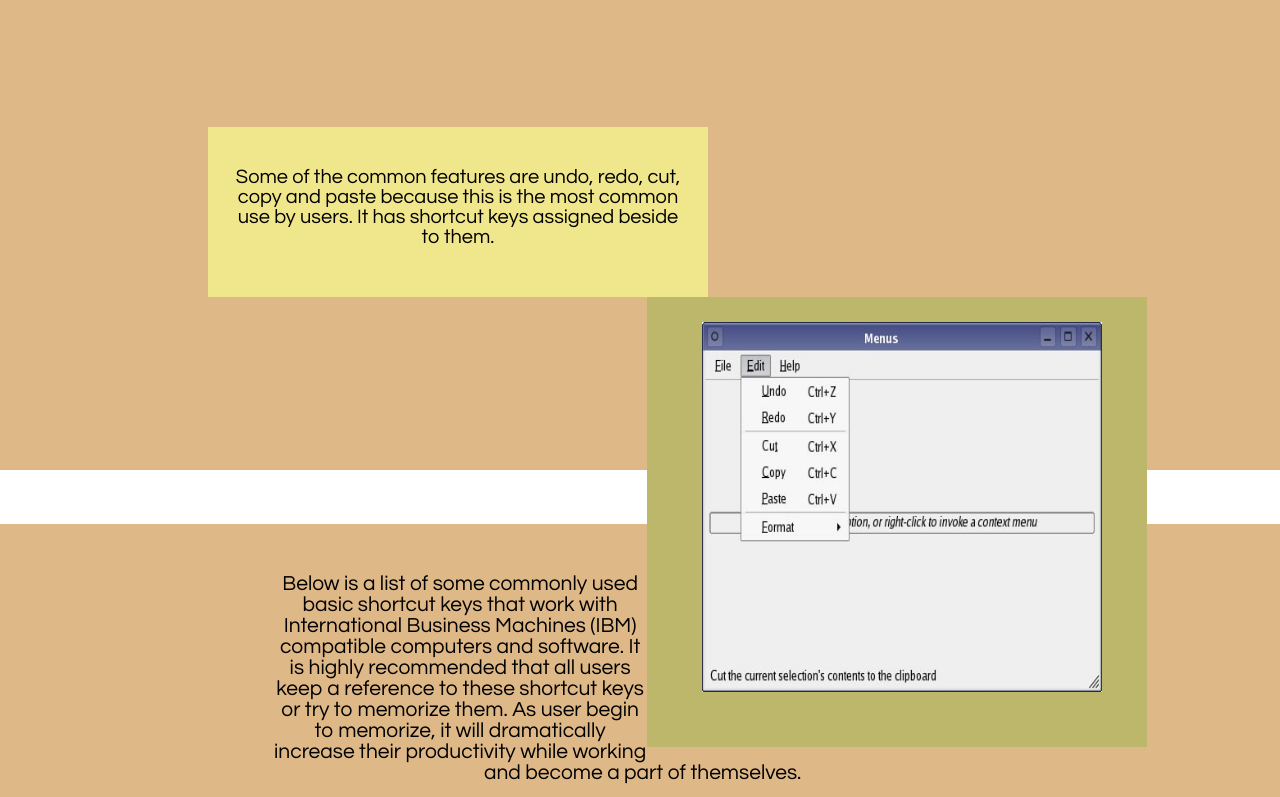
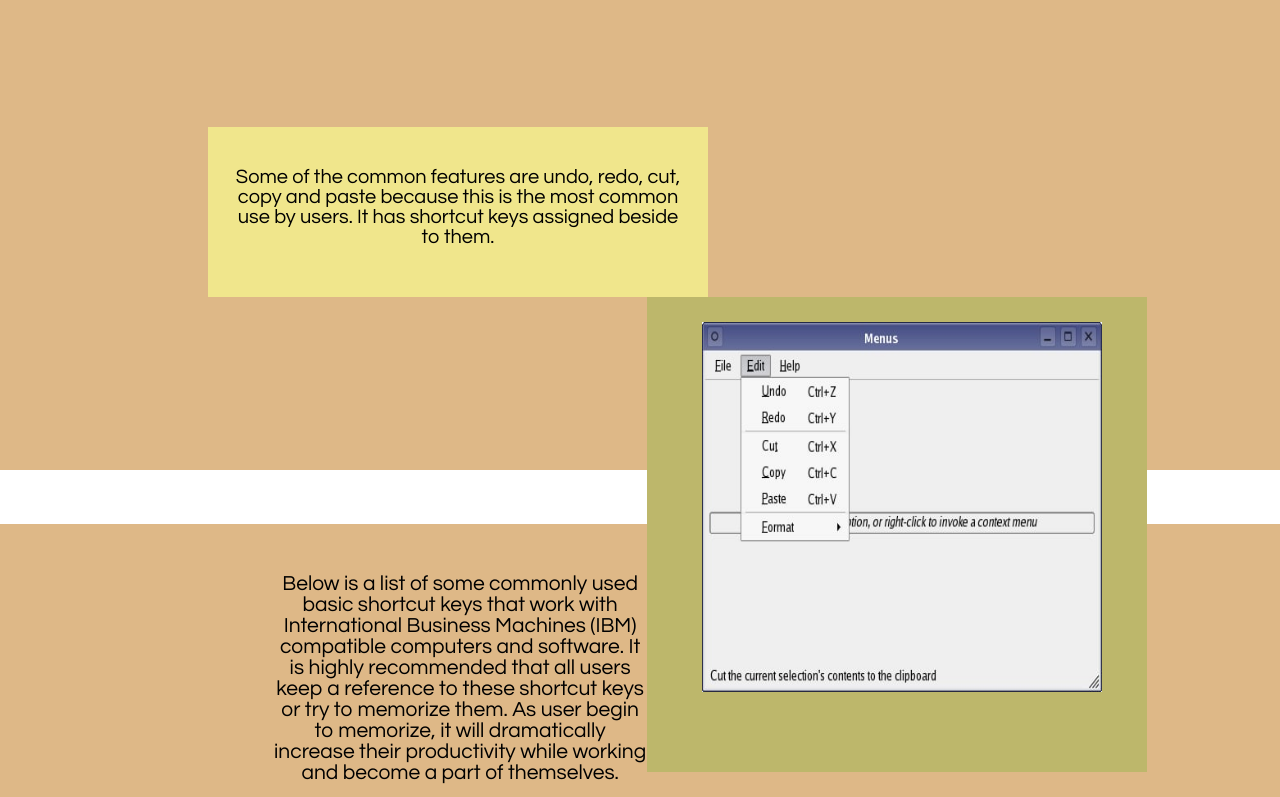
Before and after one commit to tuannur555/group-website, a plain HTML site: page module3.html in a window 1280 px wide. Shown: the part 1810-2607 px from the top of the page. Drawn offline with Linux system fonts and the light colour scheme.

Commit message:
Update module3.html

```diff
--- a/module3.html
+++ b/module3.html
@@ -415,7 +415,7 @@ function topFunction() {
 .smallcolumn6{
   float: right;
   width: 500px;
-  height: 450px;
+  height: 475px;
   margin-right: 130px;
 }
 
```
